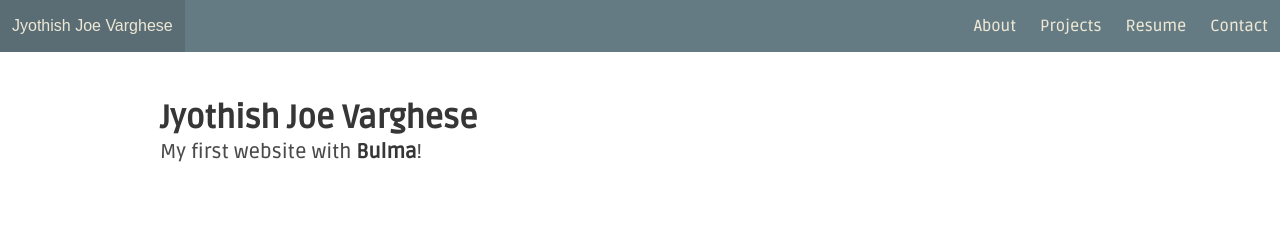
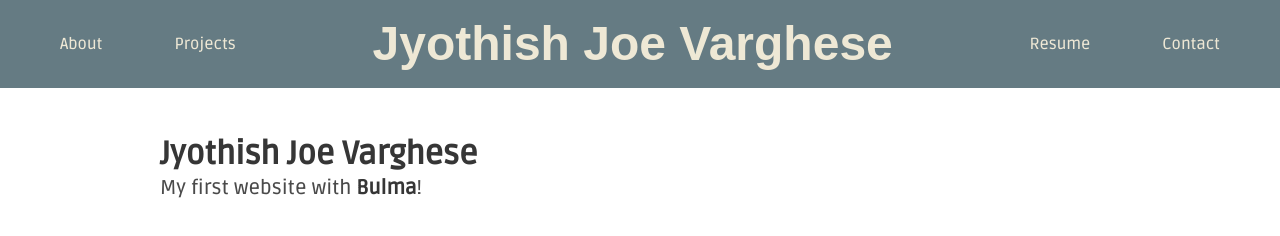
Before and after one commit to joevarghesecoding/portfolio_2.0.1, a website: page index.html in a window 1280 px wide. Drawn offline with Linux system fonts and the light colour scheme; a web font is replaced by a local one.

Commit message:
before messing with columns

```diff
--- a/index.html
+++ b/index.html
@@ -10,27 +10,32 @@
   <body>
     <section class="nav">
       <nav class="navbar is-primary" role="navigation" aria-label="main navigation">
-        <div class="navbar-brand">
-          <a href="#home" class="navbar-item">
-            <h1 class="has-text-light is-family-secondary">Jyothish Joe Varghese</h1>
-          </a>
 
-          <!-- navbar burger menu -->
-          <a href="" class="navbar-burger"></a>
-        </div>
 
         <div class="navbar-menu" id="mynav-menu">
-          <div class="navbar-end">
-            <a href="#about" class="navbar-item has-text-light is-family-primary">
+          <div class="navbar-start">
+            <a href="#about" class="navbar-item has-text-light is-family-primary ml-6">
               About
             </a>
-            <a href="#projects" class="navbar-item has-text-light is-family-primary">
+            <a href="#projects" class="navbar-item has-text-light is-family-primary ml-6">
               Projects
             </a>
-            <a href="#resume" class="navbar-item has-text-light is-family-primary">
+          </div>
+
+          <div class="navbar-brand">
+            <a href="#home" class="navbar-item">
+              <h1 class="has-text-light is-family-secondary has-text-weight-bold is-size-1-mobile is-size-1-tablet">Jyothish Joe Varghese</h1>
+            </a>
+
+            <!-- navbar burger menu -->
+            <a href="" class="navbar-burger"></a>
+          </div>
+
+          <div class="navbar-end">
+            <a href="#resume" class="navbar-item has-text-light is-family-primary mr-6">
               Resume
             </a>
-            <a href="#contact" class="navbar-item has-text-light is-family-primary">
+            <a href="#contact" class="navbar-item has-text-light is-family-primary mr-6">
               Contact
             </a>
           </div>
```
